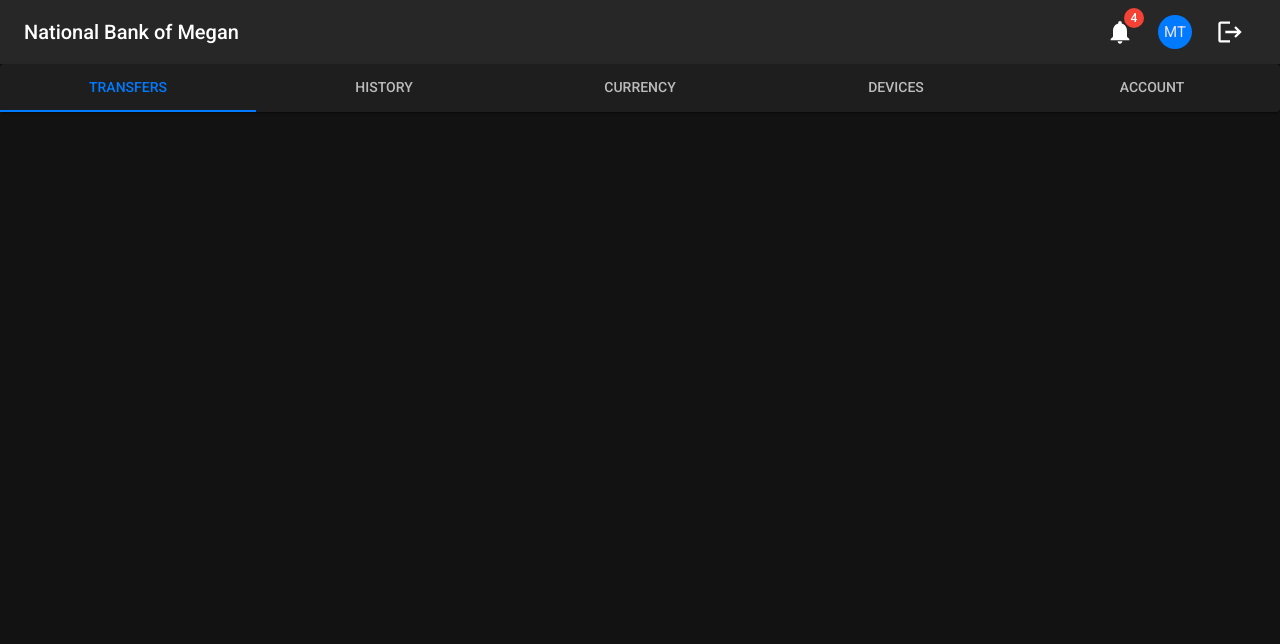
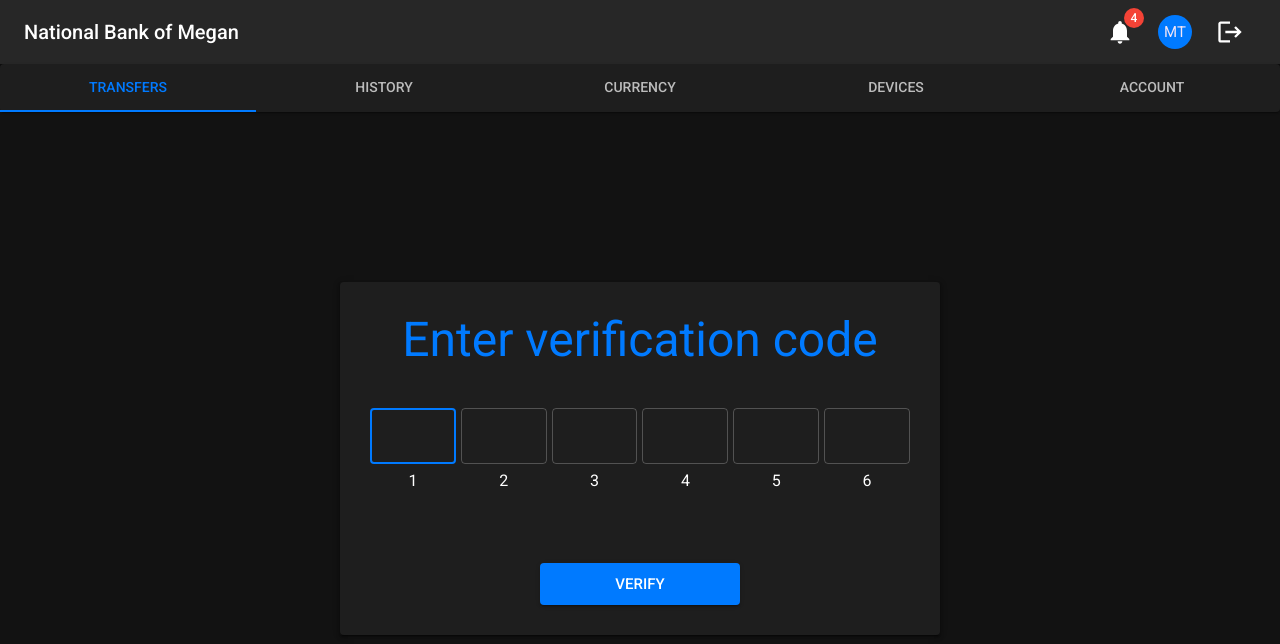
Before and after one commit to National-Bank-of-Megan/secure-bank-web-client, a React (Create React App) app: page /login/verify in a window 1280 px wide. Shown: the top 644 px of the page. Built offline with nearby package versions, Linux system fonts and the light colour scheme.

Commit message:
unknown device login

```diff
--- a/src/App.tsx
+++ b/src/App.tsx
@@ -13,6 +13,7 @@ import LoginPage from "./pages/LoginPage";
 import RegistrationPage from "./pages/RegistrationPage";
 import {AuthContextProvider} from "./store/auth-context";
 import SuccessfulRegistrationPage from "./pages/SuccessfulRegistrationPage";
+import DeviceVerificationPage from "./pages/DeviceVerificationPage";
 
 function App() {
   return (
@@ -23,6 +24,7 @@ function App() {
             <Routes>
               <Route path="/" element={<MainPage />} />
               <Route path="/login" element={<LoginPage/>}/>
+              <Route path="/login/verify" element={<DeviceVerificationPage/>}/>
               <Route path="/signup" element={<RegistrationPage/>}/>
               <Route path="/signup/success" element={<SuccessfulRegistrationPage />}/>
               <Route path="/transfers" element={<TransferPage />} />
--- /dev/null
+++ b/src/components/auth/DeviceVerificationForm.tsx
@@ -0,0 +1,174 @@
+import {Backdrop, Box, Button, CircularProgress, Paper, Snackbar, Stack, TextField, Typography} from "@mui/material";
+import React, {createRef, useEffect, useState} from "react";
+import PasswordCharacterInput from "./PasswordCharacterInput";
+import currencyExchangeHistoryCard from "../history/CurrencyExchangeHistoryCard";
+import {useNavigate, useSearchParams} from "react-router-dom";
+import useFetch, {RequestConfig} from "../../hook/use-fetch";
+import MuiAlert from "@mui/material/Alert";
+
+const DeviceVerificationForm = () => {
+    const digits = 6;
+    const [digitsRefs] = useState(() =>
+        Array.from({length: digits}, () => createRef<HTMLInputElement>())
+    );
+    const isValid = (value: string) => value.trim().length === digits;
+    const [currentIndex, setCurrentIndex] = useState<number>(0);
+    const [searchParams, setSearchParams] = useSearchParams();
+    const clientId = searchParams.get('clientId');
+    //request
+    const navigate = useNavigate();
+    const [errorMsg, setErrorMsg] = useState<string>('');
+    const [isErrorMessageOpen, setIsErrorMessageOpen] = useState<boolean>(false);
+    const {isLoading, error, sendRequest: loginRequest} = useFetch();
+
+
+    const getCode = () => {
+        let code = '';
+        digitsRefs.forEach((d) => {
+            code += d.current?.value;
+        })
+        return code;
+    }
+
+    const handleKeyPress = (e: KeyboardEvent) => {
+        if (e.key === 'Enter') {
+            submitHandler();
+            return;
+        }
+
+        setCurrentIndex((prevIndex) => {
+            const nextIndex = prevIndex < digitsRefs?.length - 1 ? prevIndex + 1 : 0;
+            digitsRefs[nextIndex]!.current?.focus();
+            return nextIndex;
+        });
+    };
+
+    useEffect(() => {
+        if (!!error) {
+            setIsErrorMessageOpen(true);
+            setErrorMsg('Incorrect password');
+            return;
+        }
+
+        digitsRefs[currentIndex].current?.focus();
+        window.addEventListener("keyup", handleKeyPress, false);
+
+        return () => {
+            window.removeEventListener("keyup", handleKeyPress);
+        };
+    }, [error]);
+
+    const submitHandler = () => {
+        const code = getCode();
+        if (!isValid(code)) {
+            setErrorMsg('Fill all cells')
+            setIsErrorMessageOpen(true);
+            return;
+        }
+        const loginRequestContent: RequestConfig = {
+            url: "/web/login/verify",
+            method: "POST",
+            body: {
+                "clientId": clientId,
+                "code": code
+            },
+            headers: {
+                'Content-Type': 'application/json'
+            }
+        };
+
+        loginRequest(loginRequestContent, () => navigate('/transfers'));
+    }
+
+    const handlePopUpClose = (event?: React.SyntheticEvent | Event, reason?: string) => {
+        if (reason === 'clickaway') {
+            return;
+        }
+        setIsErrorMessageOpen(false);
+    };
+
+    return <>
+        <Box
+            sx={{
+                width: "600px",
+                marginLeft: "auto",
+                marginRight: "auto",
+                marginTop: "100px",
+            }}
+        >
+            <Backdrop
+                sx={{color: 'primary.main', zIndex: (theme) => theme.zIndex.drawer + 1}}
+                open={isLoading}
+            >
+                <CircularProgress color="inherit"/>
+            </Backdrop>
+            <Snackbar open={isErrorMessageOpen} autoHideDuration={6000} onClose={handlePopUpClose}>
+                <MuiAlert elevation={6} variant="filled" onClose={handlePopUpClose} severity="error"
+                          sx={{width: '100%'}}>
+                    {errorMsg}
+                </MuiAlert>
+            </Snackbar>
+            <Paper
+                sx={{
+                    bgcolor: "background.paper",
+                }}
+            >
+
+                <Stack
+                    sx={{
+                        justifyContent: "center",
+                        alignItems: "center",
+                        rowGap: "40px",
+                        padding: "30px",
+                        boxShadow: 3
+
+                    }}
+                >
+                    <Typography
+                        variant="h3"
+                        textAlign="center"
+                        color="primary"
+                    >
+                        Enter verification code
+                    </Typography>
+                    <Stack
+                        direction="row"
+                        sx={{
+                            textAlign: "center",
+                            columnGap: "5px"
+                        }}
+                    >
+                        {
+                            digitsRefs.map((ref, index) => {
+                                return <PasswordCharacterInput
+                                    key={index}
+                                    index={index}
+                                    inputRef={ref}
+
+                                />
+                            })
+                        }
+                    </Stack>
+
+                    <Button
+                        variant="contained"
+                        size="large"
+                        sx={{
+                            width: "200px",
+                            marginTop: "30px",
+                        }}
+
+                    >
+                        Verify
+                    </Button>
+                </Stack>
+
+
+            </Paper>
+
+
+        </Box>
+    </>
+}
+
+export default DeviceVerificationForm;
--- a/src/components/auth/PasswordForm.tsx
+++ b/src/components/auth/PasswordForm.tsx
@@ -68,7 +68,6 @@ const PasswordForm: React.FC<{ toggleForms: (psw: string) => void, data: Passwor
             setErrorMsg('Fill all cells')
             setIsErrorMessageOpen(true);
         } else {
-            alert(psw)
             const loginRequestContent: RequestConfig = {
                 url: "/web/login",
                 method: "POST",
@@ -155,10 +154,8 @@ const PasswordForm: React.FC<{ toggleForms: (psw: string) => void, data: Passwor
                                     return (
                                         <PasswordCharacterInput
                                             key={index}
-                                            // active={ref.current?.disabled}
                                             index={index}
                                             inputRef={ref}
-
                                         />
                                     );
                                 })}
--- /dev/null
+++ b/src/pages/DeviceVerificationPage.tsx
@@ -0,0 +1,6 @@
+import DeviceVerificationForm from "../components/auth/DeviceVerificationForm";
+
+const DeviceVerificationPage = () => {
+    return <DeviceVerificationForm/>
+}
+export default DeviceVerificationPage;
```
Also changed, not shown: src/components/auth/PasswordCharacterInput.tsx (+0 -12 lines).
